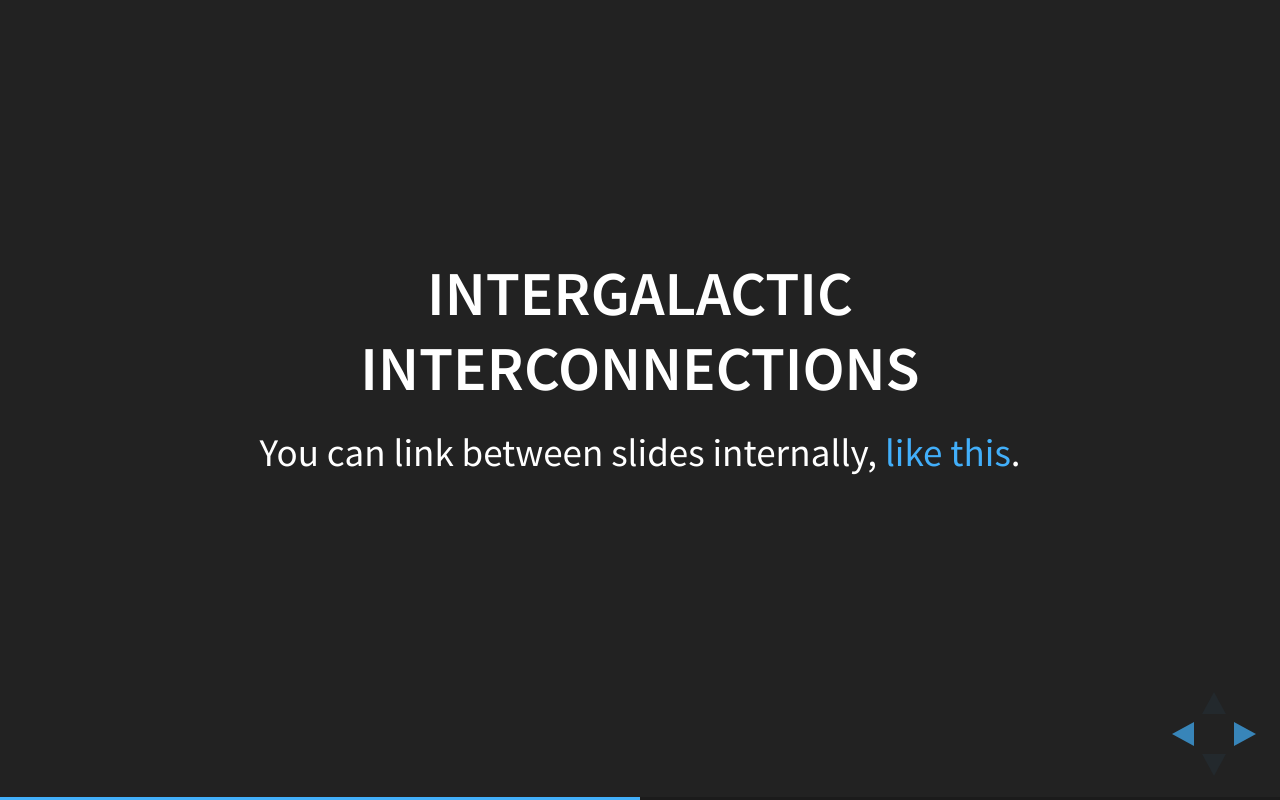
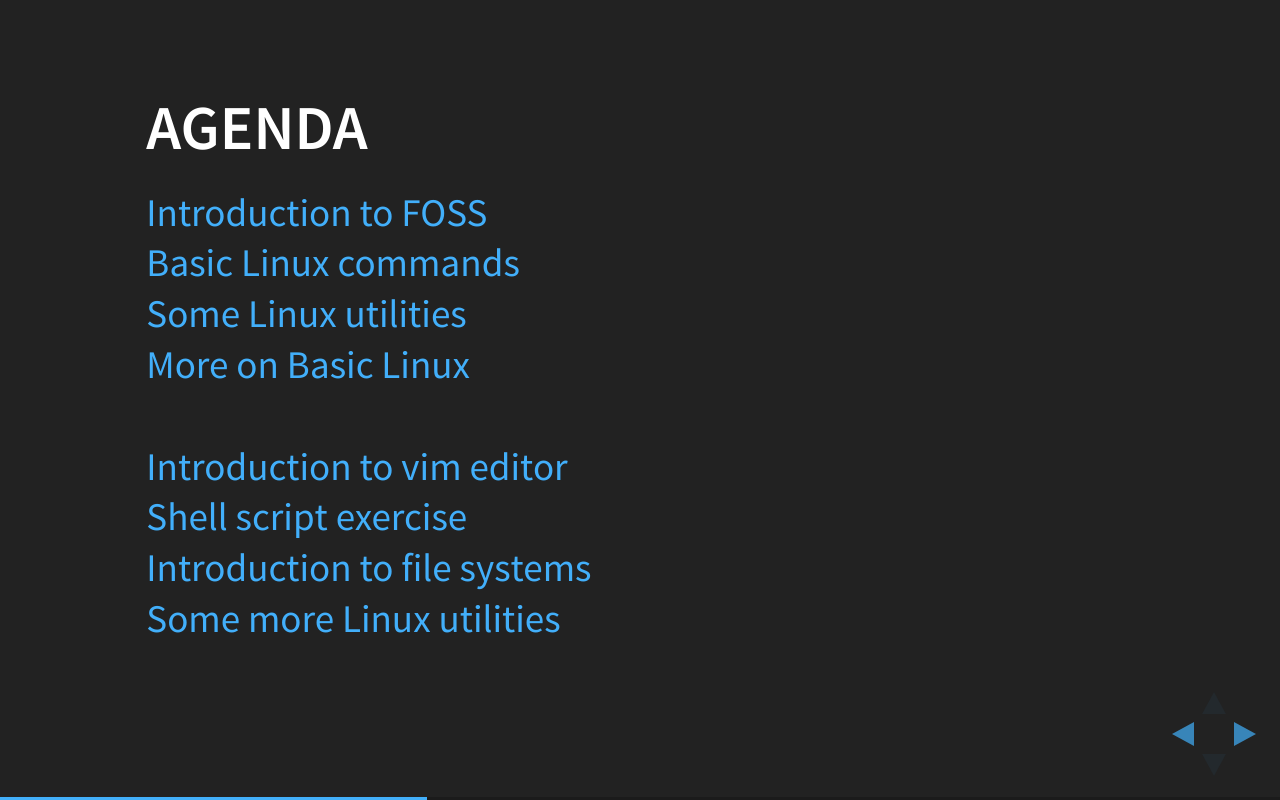
Before and after one commit to simsarulhaqv/Linux-Workshop, a website: page Slide/webpage.html in a window 1280 px wide. Both pictures are taken after a click on the element 1251 px from the left and 734 px from the top of the page. Drawn offline with Linux system fonts and the light colour scheme.

Commit message:
Edited webpage.html

```diff
--- a/Slide/webpage.html
+++ b/Slide/webpage.html
@@ -4,7 +4,7 @@
 	<head>
 		<meta charset="utf-8">
 
-		<title>reveal.js - The HTML Presentation Framework</title>
+		<title>Linux Workshop</title>
 
 		<meta name="description" content="A framework for easily creating beautiful presentations using HTML">
 		<meta name="author" content="Hakim El Hattab">
@@ -41,23 +41,26 @@
 			<!-- Any section element inside of this container is displayed as a slide -->
 			<div class="slides">
 				<section>
-					<h1>Reveal.js</h1>
-					<h3>The HTML Presentation Framework</h3>
+					<h1>Linux Workshop</h1>
+				</section>
+
+				<section style="text-align: left;">
+					<h2>Agenda</h2>
 					<p>
-						<small>Created by <a href="http://hakim.se">Hakim El Hattab</a> / <a href="http://twitter.com/hakimel">@hakimel</a></small>
+						<a href="#/">Introduction to FOSS</a><br />
+						<a href="#/">Basic Linux commands</a><br />
+						<a href="#/">Some Linux utilities</a><br />
+						<a href="#/">More on Basic Linux</a><br />
+						<br />
+						<a href="#/">Introduction to vim editor</a><br />
+						<a href="#/">Shell script exercise</a><br />
+						<a href="#/">Introduction to file systems</a><br />
+						<a href="#/">Some more Linux utilities</a><br />
+
 					</p>
 				</section>
 
-
-
-
-
 				<section>
-					<h2>Intergalactic Interconnections</h2>
-					<p>
-						You can link between slides internally,
-						<a href="#/1">like this</a>.
-					</p>
 				</section>
 
 
```
